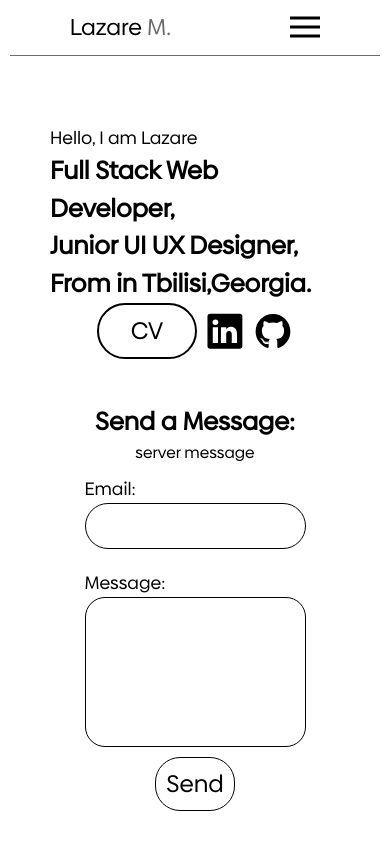
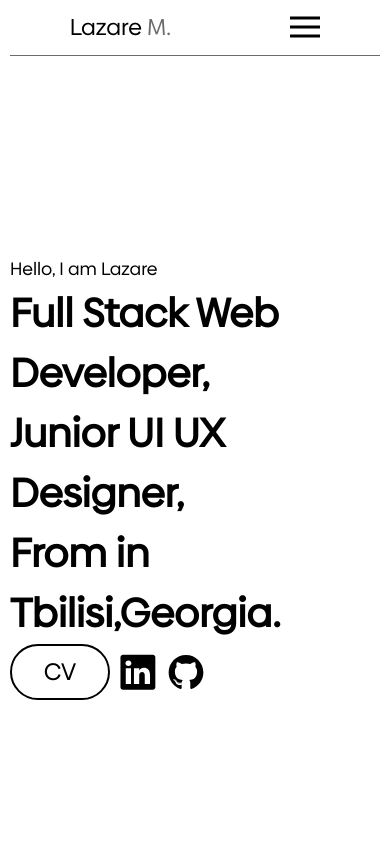
Before and after one commit to aponchikaj/Portfolio, an Angular app: page /home in a window 390 px wide. Shown: the top 844 px of the page. Built offline with nearby package versions, Linux system fonts and the light colour scheme.

Commit message:
starting services

```diff
--- a/src/app/home/home.component.html
+++ b/src/app/home/home.component.html
@@ -1,12 +1,12 @@
-<header class="w-full h-[100vh] flex items-center justify-center">
+<header class="w-full h-auto md:h-[100vh] flex items-center justify-center">
  <!-- Position Section -->
- <section class=" flex flex-col md:flex-row w-full h-auto items-center justify-center px-[50px] md:justify-around gap-6">
+ <section class=" flex flex-col md:flex-row w-full h-auto items-center justify-center px-[10px] md:px-[50px] md:justify-around gap-6">
   <!-- Text Section Parent -->
-  <section class="flex flex-col w-full justify-center items-center md:items-start md:w-1/2 h-auto md:h-[100vh] ">
+  <section class="flex flex-col w-full justify-center items-start md:w-1/2 h-[100vh]">
    <!-- Text Section -->
-   <section class="flex flex-col ease-in-out duration-200 hover:translate-x-1 hover:-translate-y-1 hover:text-shadow-lg">
+   <section class="flex flex-col ease-in-out duration-200 hover:translate-x-1 hover:-translate-y-1 ">
     <p class="text-lg">Hello, I am Lazare </p>
-   <h2 class="text-[25px] text-wrap font-bold md:text-[40px] lg:text-[50px]">Full Stack Web Developer, <br>Junior UI UX Designer, <br>From in Tbilisi,Georgia.</h2>
+   <h2 class="text-[40px] text-wrap font-bold md:text-[40px] lg:text-[50px]">Full Stack Web Developer, <br>Junior UI UX Designer, <br>From in Tbilisi,Georgia.</h2>
    </section>
    <!-- Section for buttons -->
    <ul class="flex  items-center justify-start gap-2">
@@ -19,7 +19,7 @@
    </ul>
   </section>
   <!-- section for send a message parent section -->
-  <section class="w-full md:w-1/2 flex items-center justify-center h-auto md:h-[100vh] my-[10px]">
+  <section class="hidden invisible md:visible md:flex w-full md:w-1/2 items-center justify-center h-auto md:h-[100vh] my-[10px]">
    <!-- Form method:post to send data -->
    <form method="post" class="p-[10px] flex flex-col">
     <!-- title,serverMSG -->
@@ -30,16 +30,16 @@
     <!-- Email Section -->
     <section class="my-[10px] flex flex-col">
      <label class="text-lg">Email:</label>
-     <input type="email" name="email" id="email" class="p-[10px] rounded-[25px] border-[#000000] border font-sec font-bold">
+     <input type="email" name="email" id="email" class="p-[10px] rounded-[25px] border-[#000000] border font-sec font-bold outline-none">
     </section>
     <!-- Message section -->
     <section class="flex flex-col my-[10px]">
      <label class="text-lg">Message:</label>
-     <textarea name="message" id="message" class="p-[10px] rounded-[20px] border-[#000000] border font-sec font-bold resize-none h-[150px] "></textarea>
+     <textarea name="message" id="message" class="p-[10px] rounded-[20px] border-[#000000] border font-sec font-bold resize-none h-[150px] outline-none"></textarea>
     </section>
     <!-- Send Button -->
     <section class="w-full flex items-center justify-center">
-     <button class="p-[10px] rounded-[25px] border border-[#000000] ease-in-out duration-200 hover:scale-110 hover:border-[#6B6B6B] hover:shadow-2xl text-2xl cursor-pointer">Send</button>
+     <button class="p-[10px] rounded-[30px] border border-[#000000] ease-in-out duration-200 hover:scale-110 hover:border-[#6B6B6B] hover:shadow-2xl text-2xl cursor-pointer">Send</button>
     </section>
    </form>
   </section>
@@ -81,11 +81,11 @@
    </section>
    <section class="my-[10px] flex flex-col">
     <label class="text-lg">Email:</label>
-    <input type="email" name="email" id="email" class="border rounded-[25px] border border-[#000000] p-[10px] font-sec font-bold">
+    <input type="email" name="email" id="email" class="border rounded-[25px] border border-[#000000] p-[10px] font-sec font-medium outline-none">
    </section>
    <section class="my-[10px] flex flex-col">
     <label class="text-lg">Message:</label>
-    <textarea name="message" id="message" class="p-[10px] rounded-[15px] border border-[#000000] resize-none h-[200px] font-sec font-bold"></textarea>
+    <textarea name="message" id="message" class="p-[10px] rounded-[20px] border border-[#000000] resize-none h-[200px] font-sec font-medium outline-none"></textarea>
    </section>
    <section class="w-full p-[10px] flex items-center justify-center">
     <button class="p-[10px] rounded-[20px] border border-[#000000] text-2xl ease-in-out duration-200 hover:scale-110 hover:border-[#6B6B6B] hover:shadow-xl cursor-pointer">Send</button>
--- a/src/app/projects/projects.component.html
+++ b/src/app/projects/projects.component.html
@@ -8,9 +8,9 @@
 
   <!-- Card -->
   <a href="{{proj.url}}" *ngFor="let proj of Projects">
-   <section class="p-[10px] flex flex-col w-[400px] md:w-[500px] h-auto gap-5 ">
+   <section class="p-[10px] flex flex-col md:w-[500px] h-auto gap-5 ">
     <section>
-     <img src="{{proj.image}}" alt="image" class="ease-in-out duration-200 hover:scale-110 hover:shadow-xl">
+     <img src="{{proj.image}}" alt="image" class="ease-in-out duration-200 md:hover:scale-110 hover:shadow-xl">
     </section>
     <section>
      <h1>{{proj.name}}</h1>
--- a/src/app/services/services.component.html
+++ b/src/app/services/services.component.html
@@ -1 +1,3 @@
-<p>services works!</p>
+<main class="w-full h-[100vh]">
+
+</main>
```
